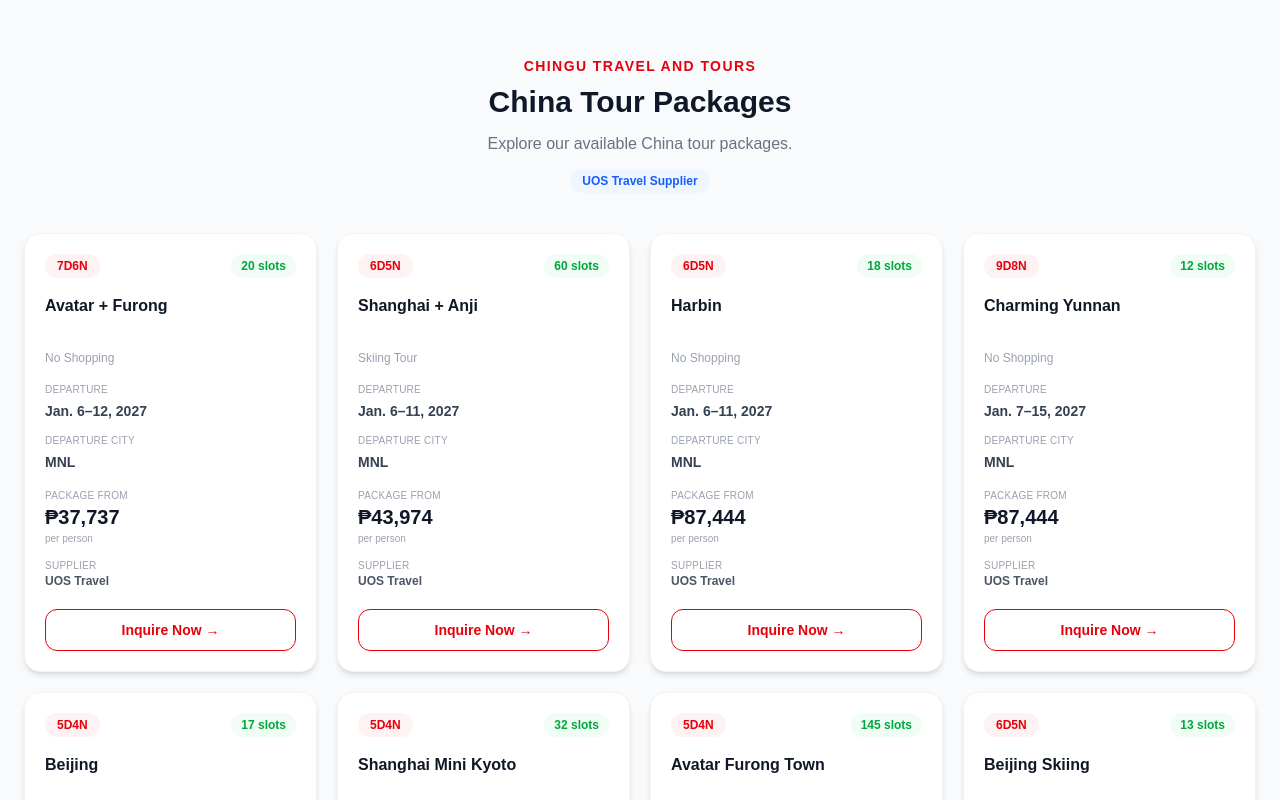
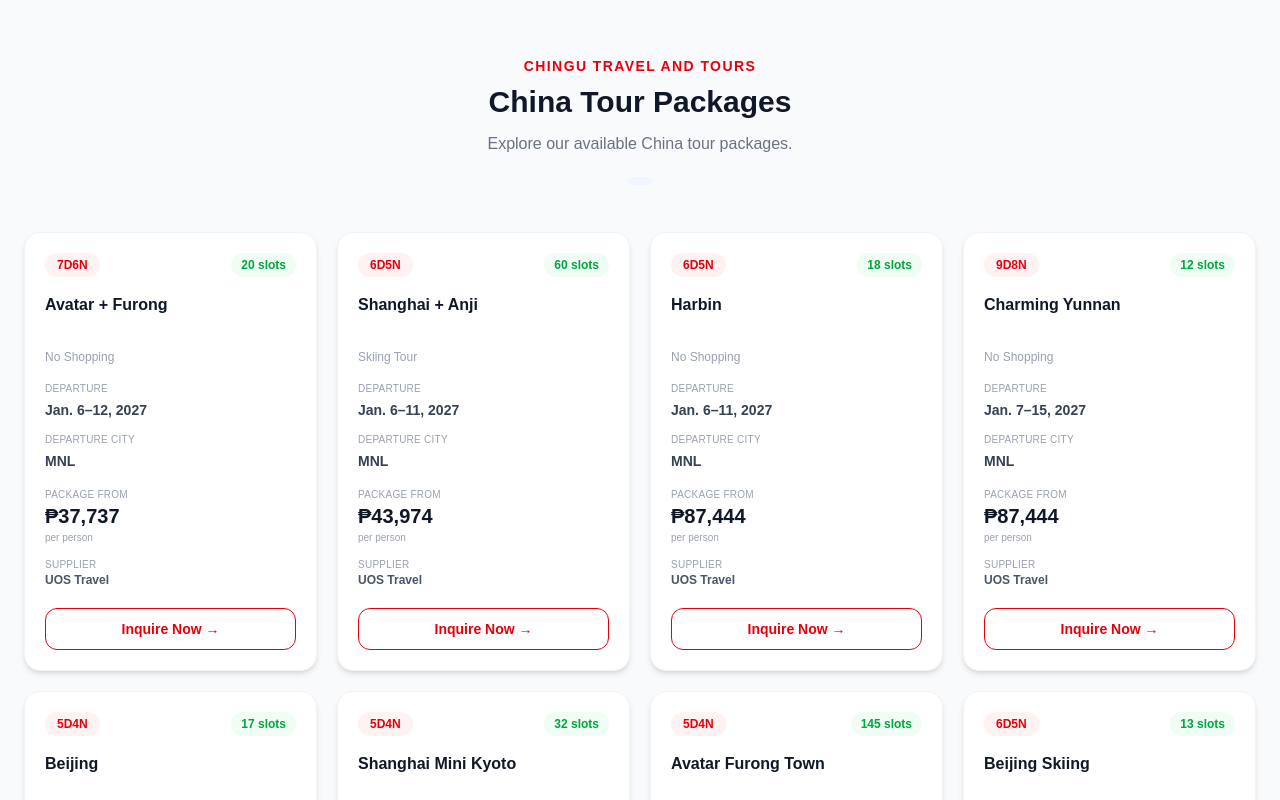
Before and after one commit to chingutravelandtours/chingu-website, a Next.js app: page /china-uos in a window 1280 px wide. Shown: the top 800 px of the page. Built offline with nearby package versions, Linux system fonts and the light colour scheme.

Commit message:
Update page.tsx

```diff
--- a/app/china-uos/page.tsx
+++ b/app/china-uos/page.tsx
@@ -136,7 +136,6 @@ Please send me the complete package details. Thank you!`
 
           <div className="mt-3">
             <span className="inline-flex items-center rounded-full bg-blue-50 px-3 py-1 text-xs font-semibold text-blue-600">
-              UOS Travel Supplier
             </span>
           </div>
         </div>
```
